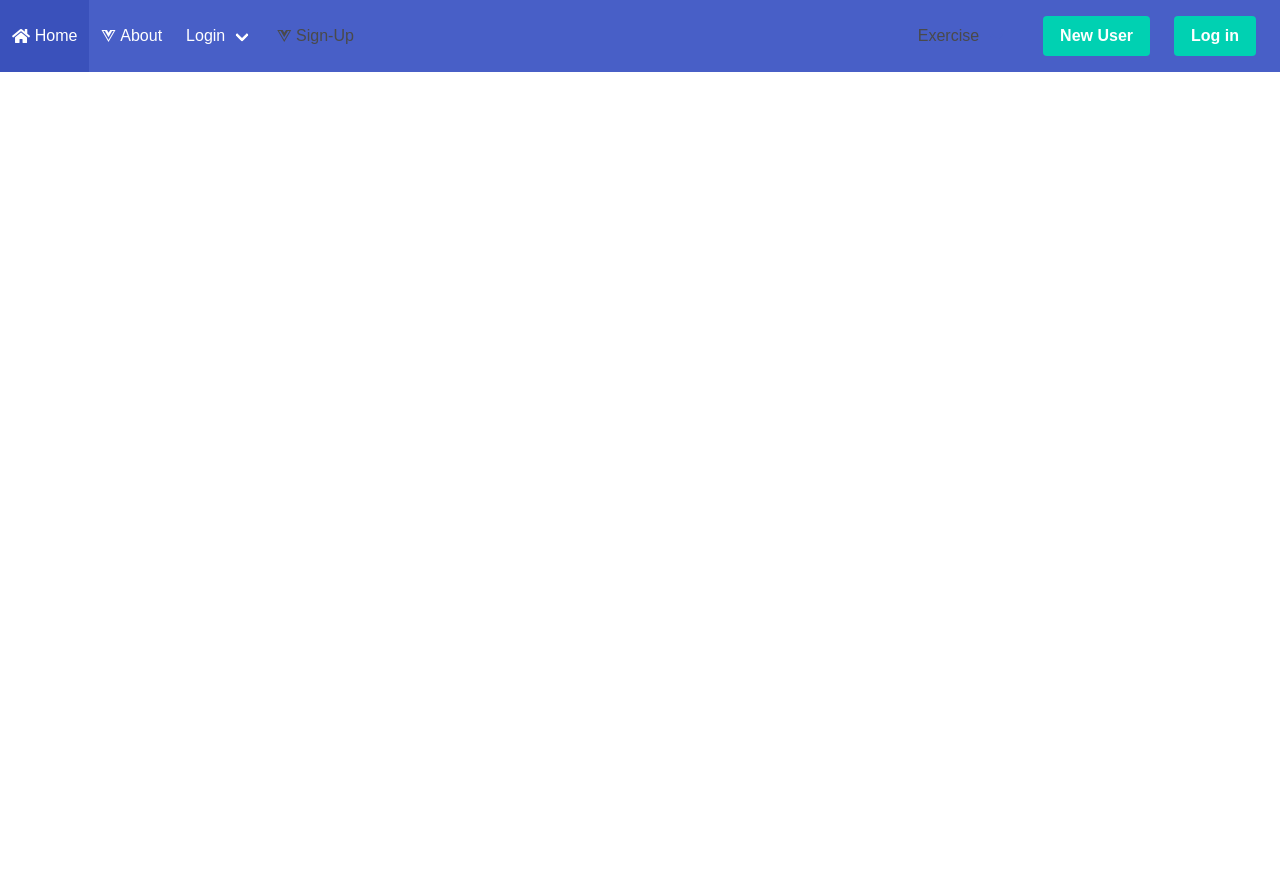
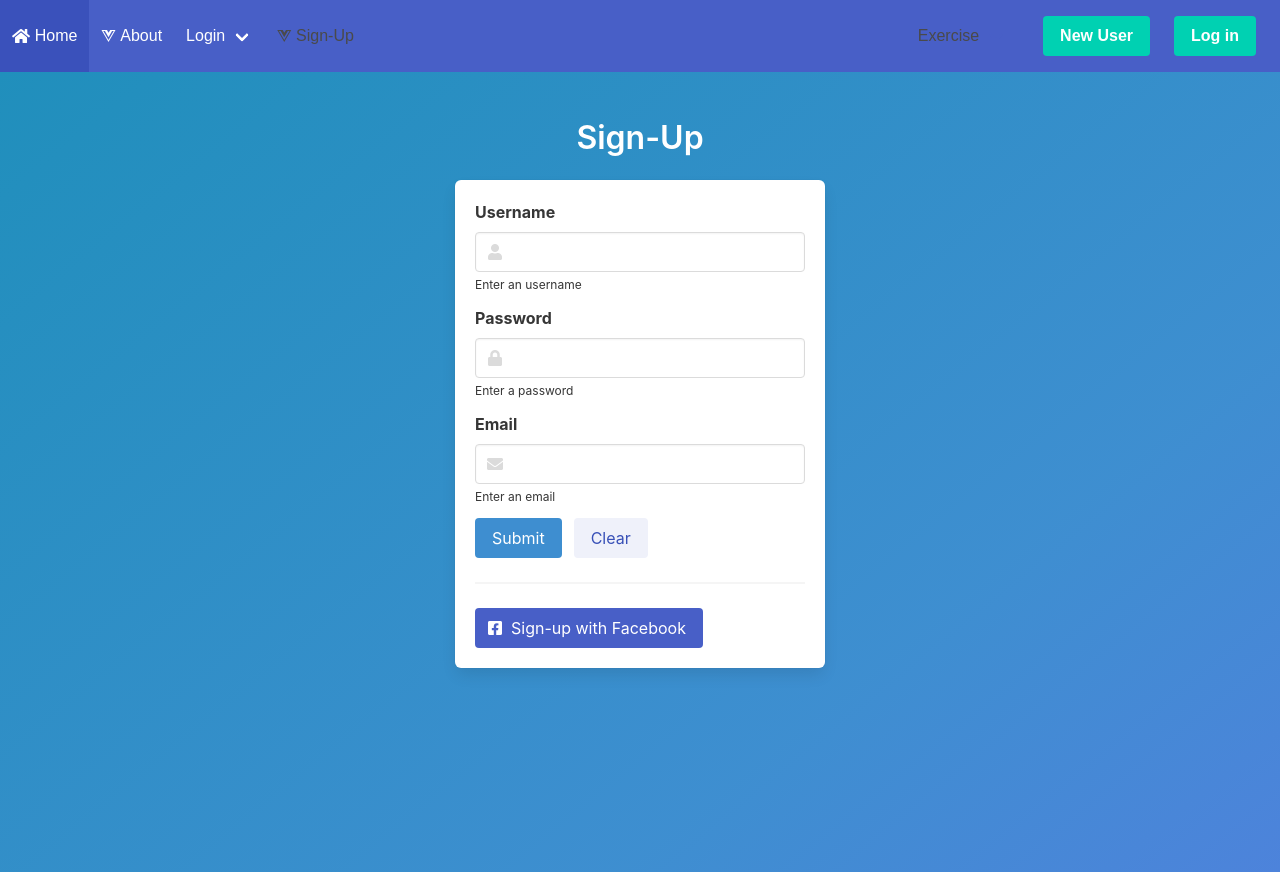
Before and after one commit to gorlagup1/fitness-tracker, a Vue app in the folder client/: page /SignUp in a window 1280 px wide. Before the commit the page ends 800 px from the top, so only its background shows below. Built offline with nearby package versions, Linux system fonts and the light colour scheme.

Commit message:
--- Auto-Git Commit ---

```diff
--- a/client/src/App.vue
+++ b/client/src/App.vue
@@ -13,12 +13,13 @@ export default {
 
 }
 </script>
-334
+
 
 <style lang="scss">
 body{
   background-color:lightcyan;
-  background-image: url("./assets/lady.png");
+  background-image: url("./assets/fittness.png");
+
 }
 
 
--- a/client/src/router/index.js
+++ b/client/src/router/index.js
@@ -1,11 +1,6 @@
 import Vue from "vue";
 import VueRouter from "vue-router";
 import Home from "../views/Home.vue";
-
-
-
-
-
 Vue.use(VueRouter);
 
 const routes = [
@@ -41,6 +36,12 @@ const routes = [
   name:"Contact Me",
   component:()=>
   import("../views/Contact Me.vue")
+},
+{
+  path:"/SignUp",
+  name: "Sign-Up",
+  component:()=>
+  import("../views/Sign-Up.vue")
 }
 ];
 
--- a/client/src/views/Sign-Up.vue
+++ b/client/src/views/Sign-Up.vue
@@ -1,68 +1,91 @@
-template>
-  <form class="container" @submit.prevent="Sign-Up">
-      {{error}}
+<template>
+  <div class="signup">
+      <section class="hero is-info is-bold is-fullheight">
+        <div class="hero-body" style="display: inline-block;">
+            <div class="title has-text-centered">Sign-Up</div>
+            <div class="container level-item">
+                <div class="box">
+
                       <div class="field">
-        <p class="control has-icons-left has-icons-right">
-            <input class="input" type="email" placeholder="Email" v-model="email" >
+                        <label class="label">Username</label>
+                        <div class="control has-icons-left has-icons-right">
+                          <input class="input" type="text" v-model="username">
+                          <span class="icon is-small is-left">
+                            <i class="fas fa-user"></i>
+                          </span>
+                        </div>
+                        <p class="help is-dark">Enter an username</p>
+                      </div>
+
+                      <div class="field">
+                        <label class="label">Password</label>
+                        <div class="control has-icons-left has-icons-right">
+                            <input class="input" type="password" v-model="password">
+                            <span class="icon is-small is-left">
+                                <i class="fas fa-lock"></i>
+                            </span>
+                            <p class="help is-dark">Enter a password</p>
+                        </div>
+                    </div>
+
+                      <div class="field">
+                        <label class="label">Email</label>
+                        <div class="control has-icons-left">
+                          <input class="input" type="email" v-model="email">
                           <span class="icon is-small is-left">
                             <i class="fas fa-envelope"></i>
                           </span>
-            <span class="icon is-small is-right">
-            <i class="fas fa-check"></i>
+                        </div>
+                        <p class="help is-dark">Enter an email</p>
+                      </div>
+
+                      <div class="field is-grouped">
+                        <div class="control">
+                          <button class="button is-info">Submit</button>
+                        </div>
+                        <div class="control">
+                          <button class="button is-link is-light" @click="clear">Clear</button>
+                        </div>
+                      </div>
+
+                      <hr>
+
+                      <div class="field">
+                        <div class="control has-icon-left">
+                          <button class="button is-link">
+                            <span class="icon is-small is-left">
+                              <i class="fab fa-facebook-square"></i>
                             </span>
-        </p>
+                            <span>
+                              Sign-up with Facebook
+                            </span>
+                          </button>
                         </div>
-        <div class="field">
-        <p class="control has-icons-left">
-            <input class="input" type="password" placeholder="Password" v-model="password">
-            <span class="icon is-small is-left">
-            <i class="fas fa-lock"></i>
-            </span>
-        </p>
                       </div>
-        <div class="field">
-        <p class="control has-icons-left">
-            <input class="input" type="ContactNumber" placeholder="+8019" v-model="ContactNumber">
-            <span class="icon is-small is-left">
-            <i class="fas fa-lock"></i>
-            </span>
-        </p>
+
                     </div>
-        <div class="field">
-        <p class="control">
-            <button class="button is-success" v-on:click="Sign-Up">
-            Sign-Up
-            </button>
-        </p>
                 </div>
-  </form>
+            </div>
+    </section>
+  </div>
 </template>
 
 <script>
-  import { SignUp } from "../models/Users";
-
 export default {
-  data(){
-    return{
-      email:'',
-      passsword:'',
-      ContactNumber:"",
-      error:''
-    }
-  },
-  methods:{
-          SignUp(){
-        try {
-          Login(this.email, this.password, this.ContactNumber);
-          this.$router.push('/Exercise');
-        } catch (error) {
-          this.error = error;
+  data: () => ({
+    username: "",
+    email: "",
+    password: ""
+  }),
+  methods: {
+    clear () {
+      this.username = "";
+      this.email = "",
+      this.password = "";
     }
   }
 }
-  };
 </script>
 
 <style>
-
 </style>
```
Lines whose indentation alone changed are shown as unchanged.
